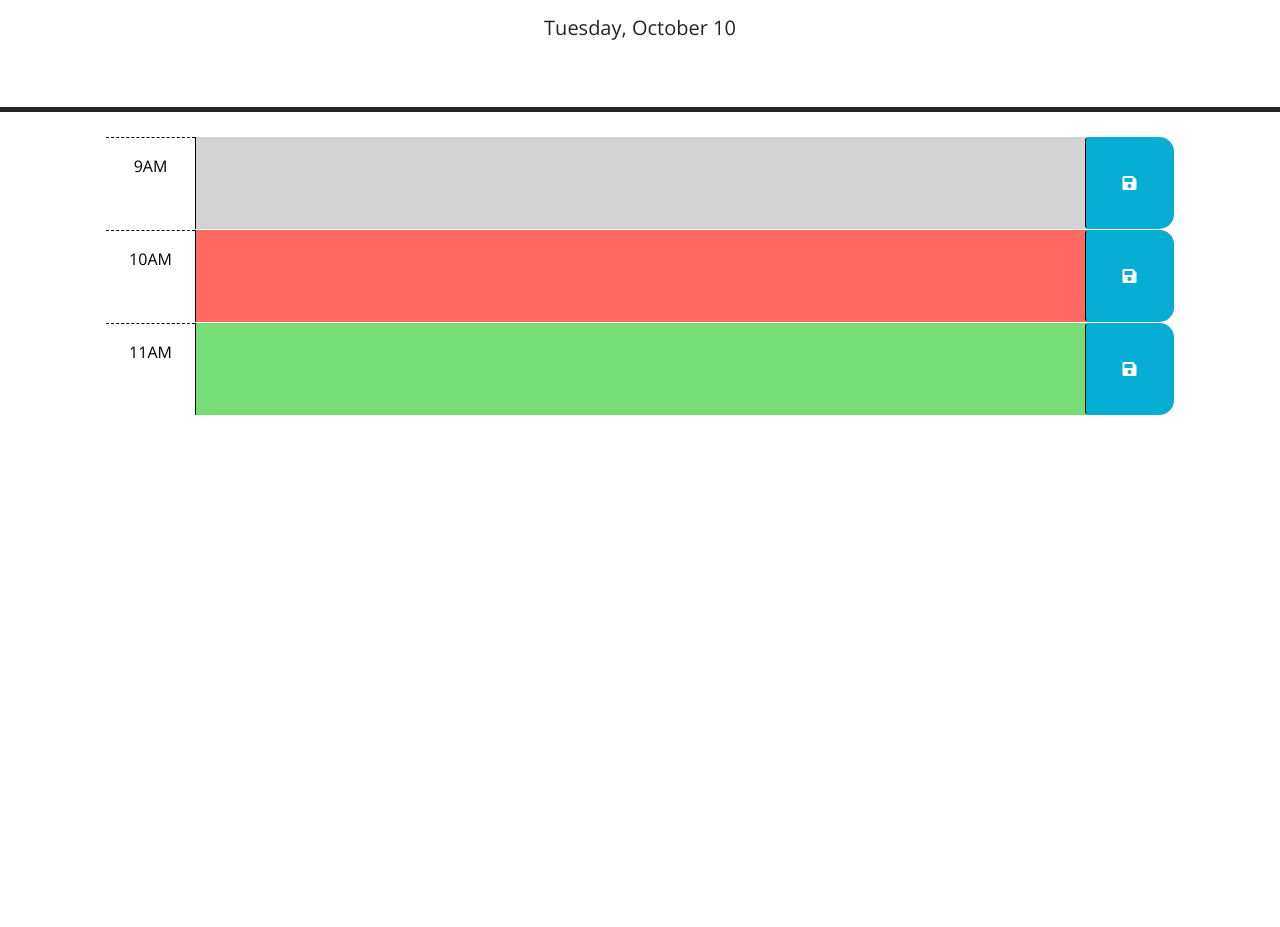
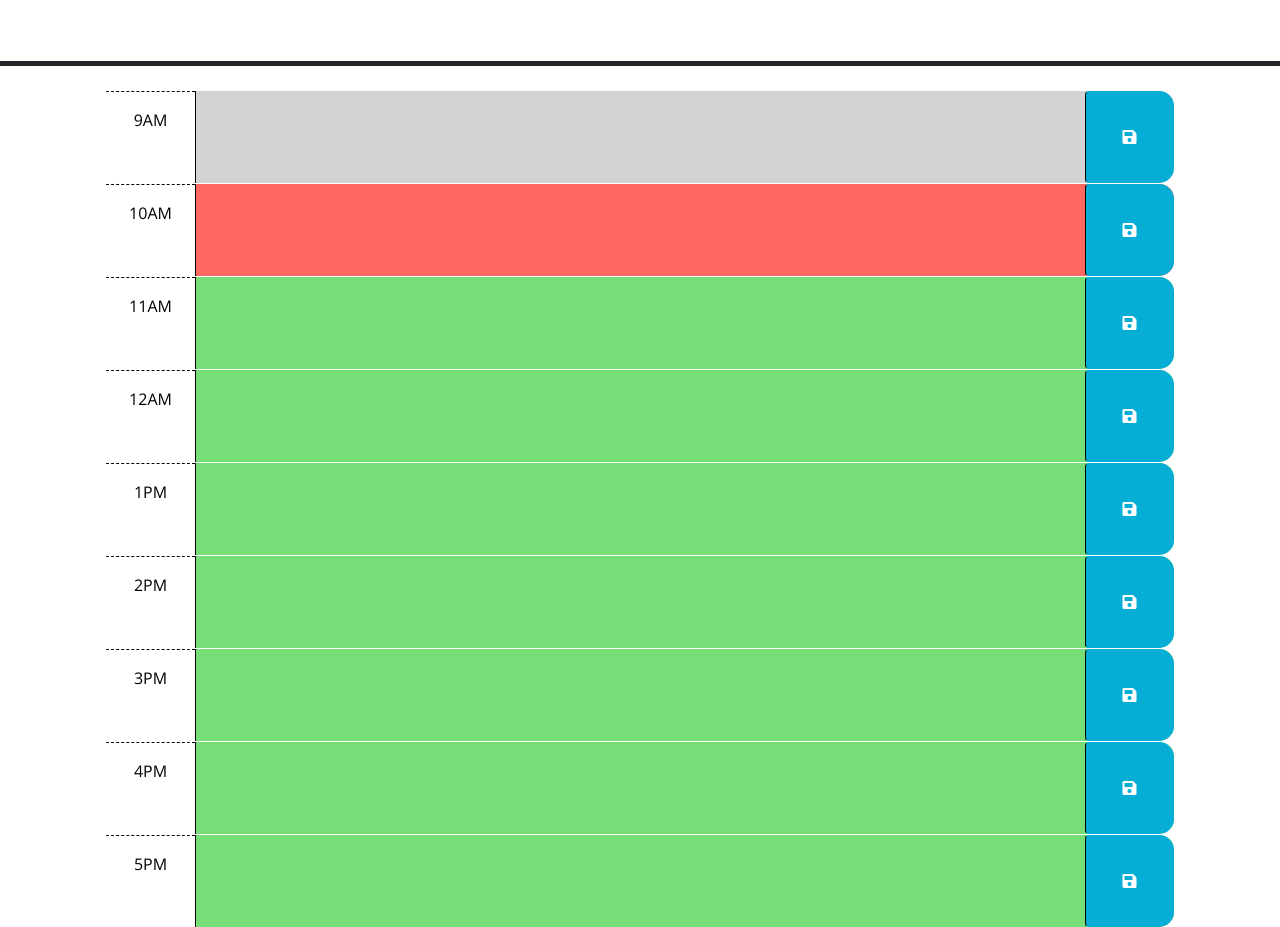
Before and after one commit to JustDesmarais/Daily-Planner, a plain HTML site: page index.html in a window 1280 px wide. Shown: the part 166-1093 px from the top of the page. Before the commit the page ends 800 px from the top, so only its background shows below. Drawn offline with nearby package versions, Linux system fonts and the light colour scheme.

Commit message:
logic to update class for past, present, and future hours

```diff
--- a/index.html
+++ b/index.html
@@ -28,7 +28,7 @@
       <p class="lead">A simple calendar app for scheduling your work day</p>
       <p id="currentDay" class="lead"></p>
     </header>
-    <div class="container-lg px-5">
+    <div id="full-day" class="container-lg px-5">
       <!-- Use class for "past", "present", and "future" to apply styles to the
         time-block divs accordingly. The javascript will need to do this by
         adding/removing these classes on each div by comparing the hour in the
@@ -40,7 +40,7 @@
         -->
 
       <!-- Example of a past time block. The "past" class adds a gray background color. -->
-      <div id="hour-9" class="row time-block past">
+      <div id="hour-09" class="row time-block past">
         <div class="col-2 col-md-1 hour text-center py-3">9AM</div>
         <textarea class="col-8 col-md-10 description" rows="3"> </textarea>
         <button class="btn saveBtn col-2 col-md-1" aria-label="save">
@@ -66,6 +66,60 @@
         </button>
       </div>
 
+      <div id="hour-12" class="row time-block future">
+        <div class="col-2 col-md-1 hour text-center py-3">12AM</div>
+        <textarea class="col-8 col-md-10 description" rows="3"> </textarea>
+        <button class="btn saveBtn col-2 col-md-1" aria-label="save">
+          <i class="fas fa-save" aria-hidden="true"></i>
+        </button>
+      </div>
+
+      <div id="hour-13" class="row time-block future">
+        <div class="col-2 col-md-1 hour text-center py-3">1PM</div>
+        <textarea class="col-8 col-md-10 description" rows="3"> </textarea>
+        <button class="btn saveBtn col-2 col-md-1" aria-label="save">
+          <i class="fas fa-save" aria-hidden="true"></i>
+        </button>
+      </div>
+
+      <div id="hour-14" class="row time-block future">
+        <div class="col-2 col-md-1 hour text-center py-3">2PM</div>
+        <textarea class="col-8 col-md-10 description" rows="3"> </textarea>
+        <button class="btn saveBtn col-2 col-md-1" aria-label="save">
+          <i class="fas fa-save" aria-hidden="true"></i>
+        </button>
+      </div>
+
+      <div id="hour-15" class="row time-block future">
+        <div class="col-2 col-md-1 hour text-center py-3">3PM</div>
+        <textarea class="col-8 col-md-10 description" rows="3"> </textarea>
+        <button class="btn saveBtn col-2 col-md-1" aria-label="save">
+          <i class="fas fa-save" aria-hidden="true"></i>
+        </button>
+      </div>
+
+      <div id="hour-16" class="row time-block future">
+        <div class="col-2 col-md-1 hour text-center py-3">4PM</div>
+        <textarea class="col-8 col-md-10 description" rows="3"> </textarea>
+        <button class="btn saveBtn col-2 col-md-1" aria-label="save">
+          <i class="fas fa-save" aria-hidden="true"></i>
+        </button>
+      </div>
+
+      <div id="hour-17" class="row time-block future">
+        <div class="col-2 col-md-1 hour text-center py-3">5PM</div>
+        <textarea class="col-8 col-md-10 description" rows="3"> </textarea>
+        <button class="btn saveBtn col-2 col-md-1" aria-label="save">
+          <i class="fas fa-save" aria-hidden="true"></i>
+        </button>
+      </div>
+
+
+
+
+
+
+
     <script src="https://code.jquery.com/jquery-3.4.1.min.js"></script>
     <script
       src="https://cdn.jsdelivr.net/npm/dayjs@1.11.3/dayjs.min.js"
--- a/js/script.js
+++ b/js/script.js
@@ -10,13 +10,20 @@ $(function () {
   // useful when saving the description in local storage?
   //
   var plans = [];
-  var currentHour = dayjs().format('H');
+  var currentHour = dayjs().format('HH');
 
   $('.btn').click(function () {
     console.log($(this).siblings('textarea').val());
     console.log($(this).parent().attr('id'));
     console.log(currentHour);
   });
+
+  var hour = $('[id*="hour-"]').eq(0).attr('id')[5] + $('[id*="hour-"]').eq(0).attr('id')[6];
+
+  console.log(hour < currentHour);
+  console.log($('[id*="hour-"]').length);
+  console.log($('[id*="hour-"]').eq(2).attr('id')[5] + $('[id*="hour-"]').eq(2).attr('id')[6]);
+  console.log(currentHour);
   /**
    * variables to store once clicked:
    * text value
@@ -34,15 +41,25 @@ $(function () {
   // attribute of each time-block be used to do this?
   //
   // code to display the current date in the header of the page.
-  var dateEl = $('#currentDay');
-  var timeEl = 0
+
+
 
   setInterval(function () {
+    var timeEl = 0;
     timeEl++;
-    dateEl.text(dayjs().format('dddd, MMMM D'))
-  }, 1000);
+    $('#currentDay').text(dayjs().format('dddd, MMMM D'));
+    for (var i = 0; i < $('[id*="hour-"]').length; i++) {
+      var hour = $('[id*="hour-"]').eq(i).attr('id')[5] + $('[id*="hour-"]').eq(i).attr('id')[6];
+      if (hour < currentHour) {
+        $('[id*="hour-"]').eq(i).removeClass('present future').addClass('past');
+      } else if (hour == currentHour) {
+        $('[id*="hour-"]').eq(i).removeClass('future past').addClass('present');
+      } else if (hour > currentHour) {
+        $('[id*="hour-"]').eq(i).removeClass('present past').addClass('future');
+      };
+    };
+  }, 6000);
 
-  console.log(dateEl);
 
 
 });
```
